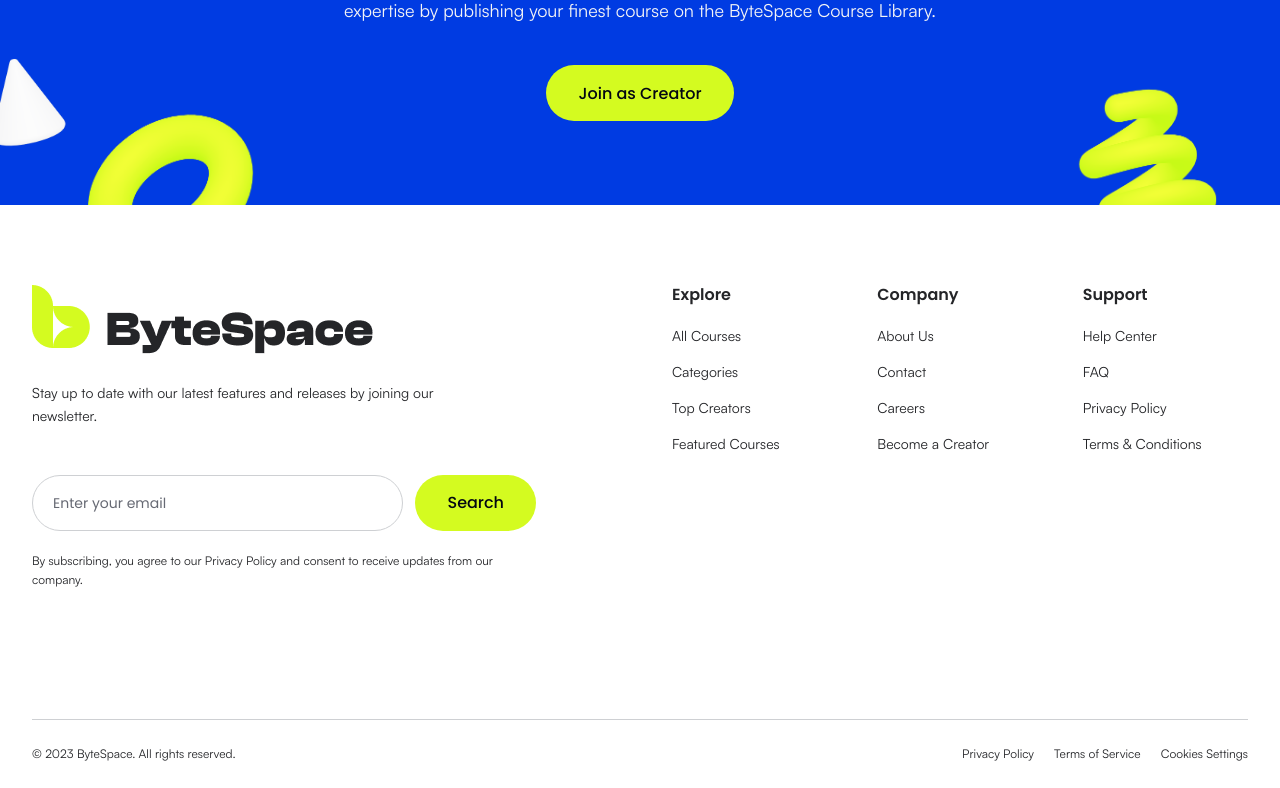
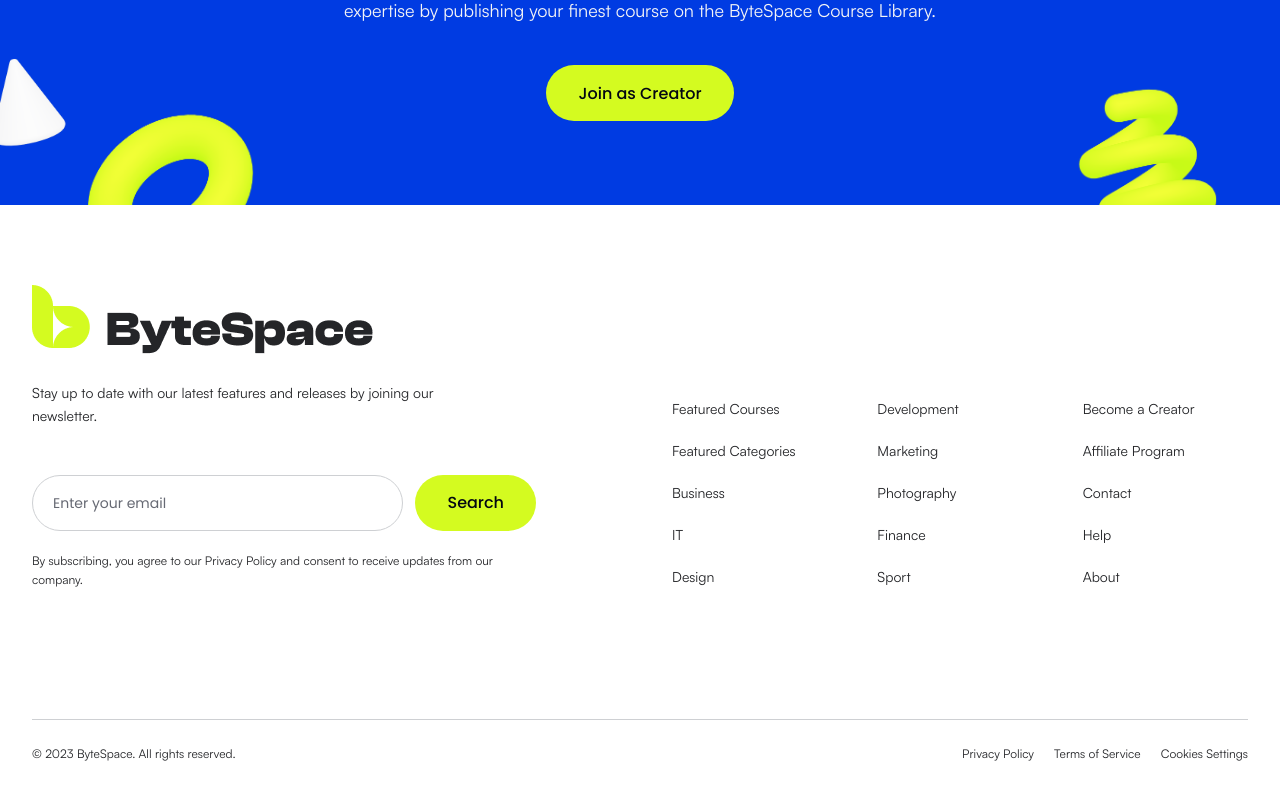
Before and after one commit to md-asikuzzaman/bytespace-frontend, a Next.js app: page / in a window 1280 px wide. Shown: the part 3165-3953 px from the top of the page. Built offline with nearby package versions, Linux system fonts and the light colour scheme.

Commit message:
fix: refactor footer design

```diff
--- a/src/components/layout/Footer.tsx
+++ b/src/components/layout/Footer.tsx
@@ -1,70 +1,80 @@
-import React from "react";
+import Image from "next/image";
+import Link from "next/link";
 import Container from "../Container";
-import Link from "next/link";
-import Image from "next/image";
-import { Search } from "lucide-react";
 
 const footerLinks = [
   {
-    title: "Explore",
+    title: "Column 1",
     links: [
-      {
-        label: "All Courses",
-        href: "/courses",
-      },
-      {
-        label: "Categories",
-        href: "/categories",
-      },
-      {
-        label: "Top Creators",
-        href: "/instructors",
-      },
       {
         label: "Featured Courses",
         href: "/courses/featured",
       },
+      {
+        label: "Featured Categories",
+        href: "/categories/featured",
+      },
+      {
+        label: "Business",
+        href: "/business",
+      },
+      {
+        label: "IT",
+        href: "/it",
+      },
+      {
+        label: "Design",
+        href: "/design",
+      },
     ],
   },
   {
-    title: "Company",
+    title: "Column 2",
     links: [
       {
-        label: "About Us",
-        href: "/about",
+        label: "Development",
+        href: "/development",
+      },
+      {
+        label: "Marketing",
+        href: "/marketing",
+      },
+      {
+        label: "Photography",
+        href: "/photography",
+      },
+      {
+        label: "Finance",
+        href: "/finance",
+      },
+      {
+        label: "Sport",
+        href: "/sport",
+      },
+    ],
+  },
+  {
+    title: "Column 3",
+    links: [
+      {
+        label: "Become a Creator",
+        href: "/become-creator",
+      },
+      {
+        label: "Affiliate Program",
+        href: "/affiliate",
       },
       {
         label: "Contact",
         href: "/contact",
       },
       {
-        label: "Careers",
-        href: "/careers",
-      },
-      {
-        label: "Become a Creator",
-        href: "/become-creator",
-      },
-    ],
-  },
-  {
-    title: "Support",
-    links: [
-      {
-        label: "Help Center",
+        label: "Help",
         href: "/help",
       },
       {
-        label: "FAQ",
-        href: "/faq",
-      },
-      {
-        label: "Privacy Policy",
-        href: "/privacy",
-      },
-      {
-        label: "Terms & Conditions",
-        href: "/terms",
+        label: "About",
+        href: "/about",
       },
     ],
   },
@@ -90,7 +100,7 @@ const Footer = () => {
     <footer>
       <Container>
         {/* Main Footer */}
-        <div className="grid gap-12 py-14 sm:py-16 lg:grid-cols-2 lg:gap-16 lg:py-20">
+        <div className="grid gap-12 py-14 sm:py-16 lg:grid-cols-2 lg:gap-16 lg:py-20 items-end">
           {/* Brand & Search */}
           <div className="w-full max-w-xl">
             <Link href="/" className="inline-flex items-center">
@@ -137,11 +147,7 @@ const Footer = () => {
           <div className="grid grid-cols-2 gap-x-8 gap-y-10 sm:grid-cols-3 lg:gap-x-10">
             {footerLinks.map((section) => (
               <div key={section.title}>
-                <h3 className="text-label-m font-semibold text-shuttlegray-950">
-                  {section.title}
-                </h3>
-
-                <ul className="mt-5 space-y-3">
+                <ul className="mt-5 space-y-3 md:space-y-4.5">
                   {section.links.map((link) => (
                     <li key={link.label}>
                       <Link
```
